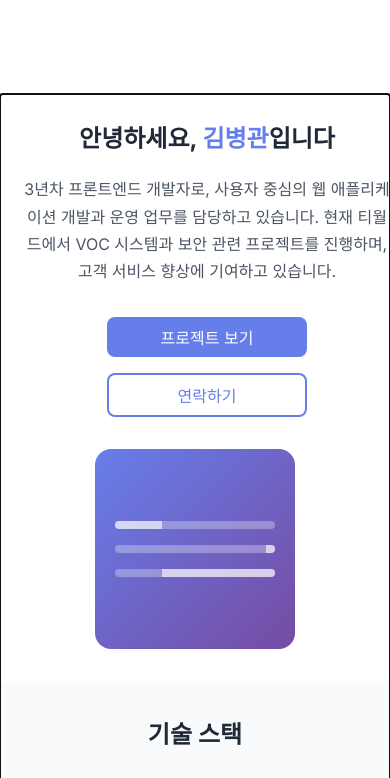
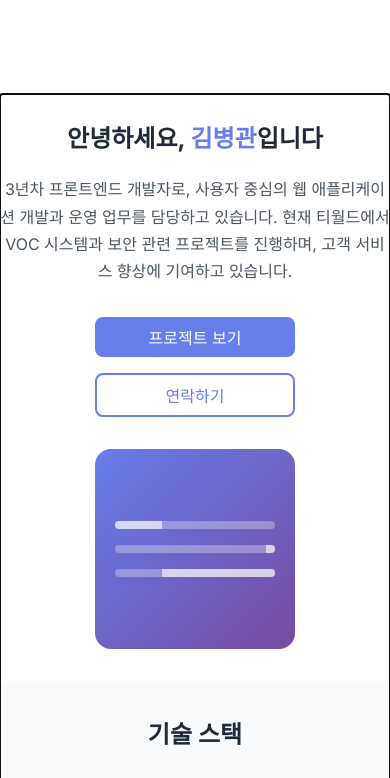
Before and after one commit to Byeong-Gwan/resume-project, a website with bundled scripts: page index.html in a window 390 px wide. Shown: the part 66-844 px from the top of the page. Built offline with nearby package versions, Linux system fonts and the light colour scheme.

Commit message:
fix: 비대칭 부분 css 수정

```diff
--- a/styles/home.css
+++ b/styles/home.css
@@ -330,11 +330,22 @@
 
   .hero-content {
     padding-right: 0;
+    padding-left: 0; /* remove left padding to align with hero-image center */
   }
 
   .code-animation {
     width: 250px;
     height: 250px;
+  }
+
+  /* Match action block width to code animation on tablet */
+  .hero-actions {
+    width: 250px;
+    margin-left: auto;
+    margin-right: auto;
+  }
+  .hero .btn {
+    width: 100%;
   }
 }
 
@@ -342,6 +353,14 @@
   .hero {
     padding: var(--spacing-2xl) 0;
     min-height: 60vh;
+  }
+
+  /* Ensure perfect center alignment on mobile */
+  .hero-content,
+  .hero-image {
+    display: flex;
+    flex-direction: column;
+    align-items: center;
   }
 
   .hero-title {
@@ -359,6 +378,16 @@
   .code-animation {
     width: 200px;
     height: 200px;
+  }
+
+  /* Match action block width to code animation on mobile */
+  .hero-actions {
+    width: 200px;
+    margin-left: auto;
+    margin-right: auto;
+  }
+  .hero .btn {
+    width: 100%;
   }
 
   .skills-grid {
```
